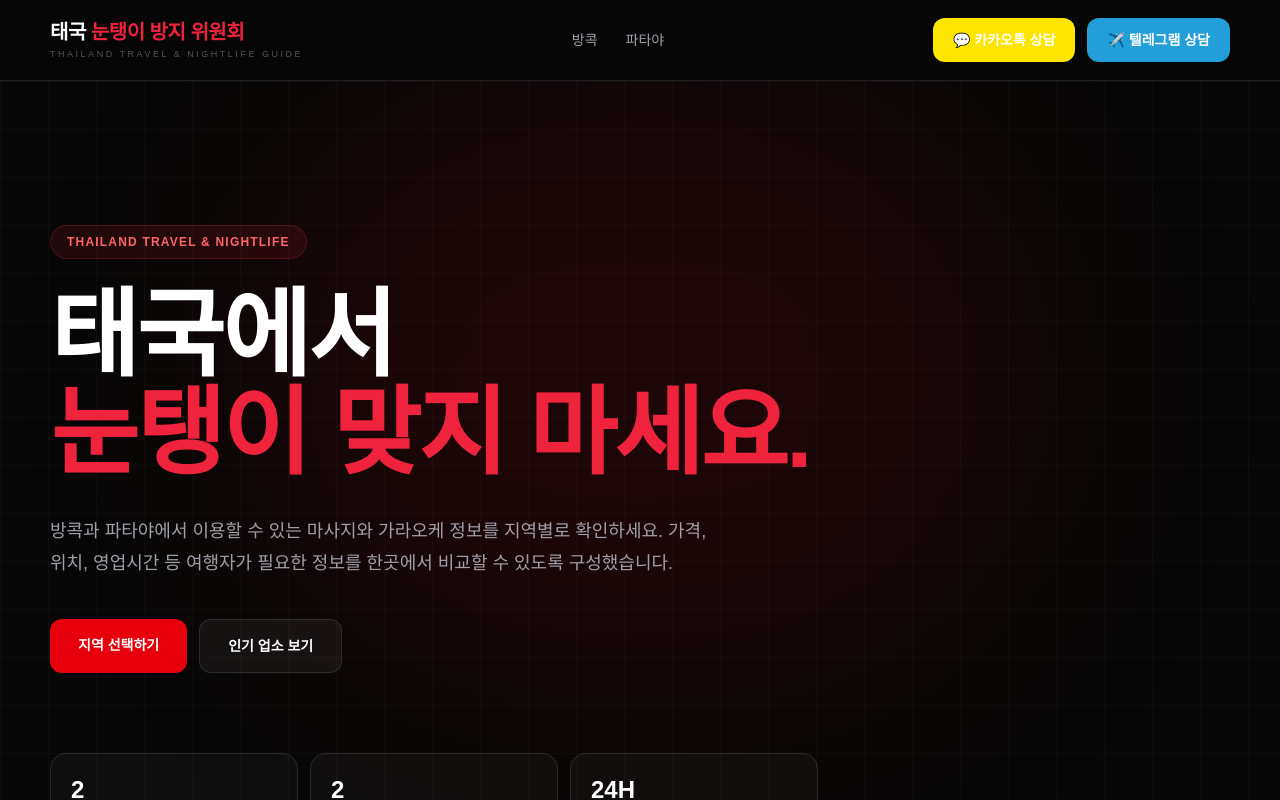
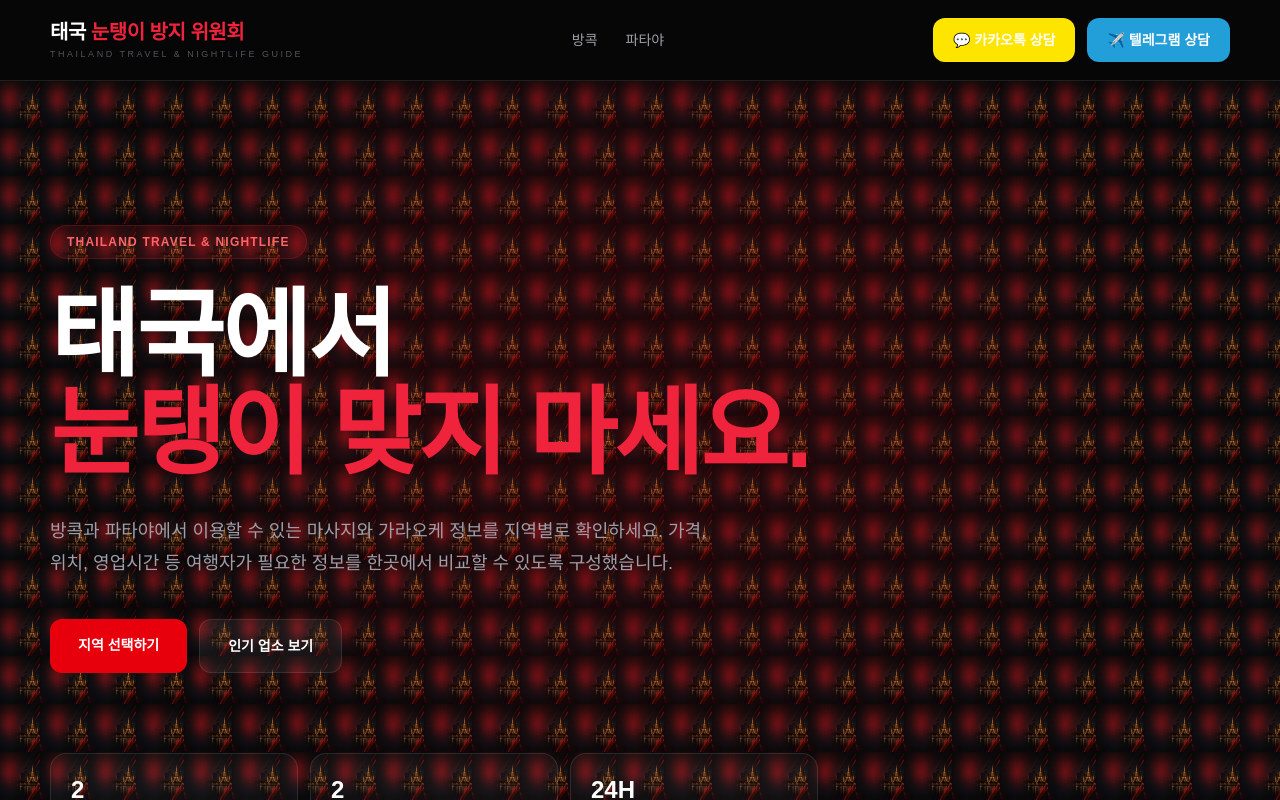
Before and after one commit to vietnam-nightlife/thailand-nightlife, a Next.js app: page / in a window 1280 px wide. Shown: the top 800 px of the page. Built offline with nearby package versions, Linux system fonts and the light colour scheme.

Commit message:
Set background image for hero section
Added a background image to the hero section.

```diff
--- a/app/page.tsx
+++ b/app/page.tsx
@@ -2,13 +2,17 @@ import CityCard from "@/components/CityCard";
 import PlaceCard from "@/components/PlaceCard";
 import ContactButtons from "@/components/ContactButtons";
 import { cities, places } from "@/lib/data";
+import bgImage from "../thailand-bg.webp";
 
 export default function Home() {
   const featured = places.filter((p) => p.featured);
 
   return (
     <main>
-      <section className="hero-grid relative overflow-hidden border-b border-white/10">
+      <section
+  className="hero-grid relative overflow-hidden border-b border-white/10 bg-cover bg-center"
+  style={{ backgroundImage: `url(${bgImage.src})` }}
+>
         <div className="absolute left-1/2 top-0 h-[600px] w-[800px] -translate-x-1/2 rounded-full bg-red-600/10 blur-[120px]" />
         <div className="container relative py-28 md:py-36">
           <div className="max-w-4xl">
```
